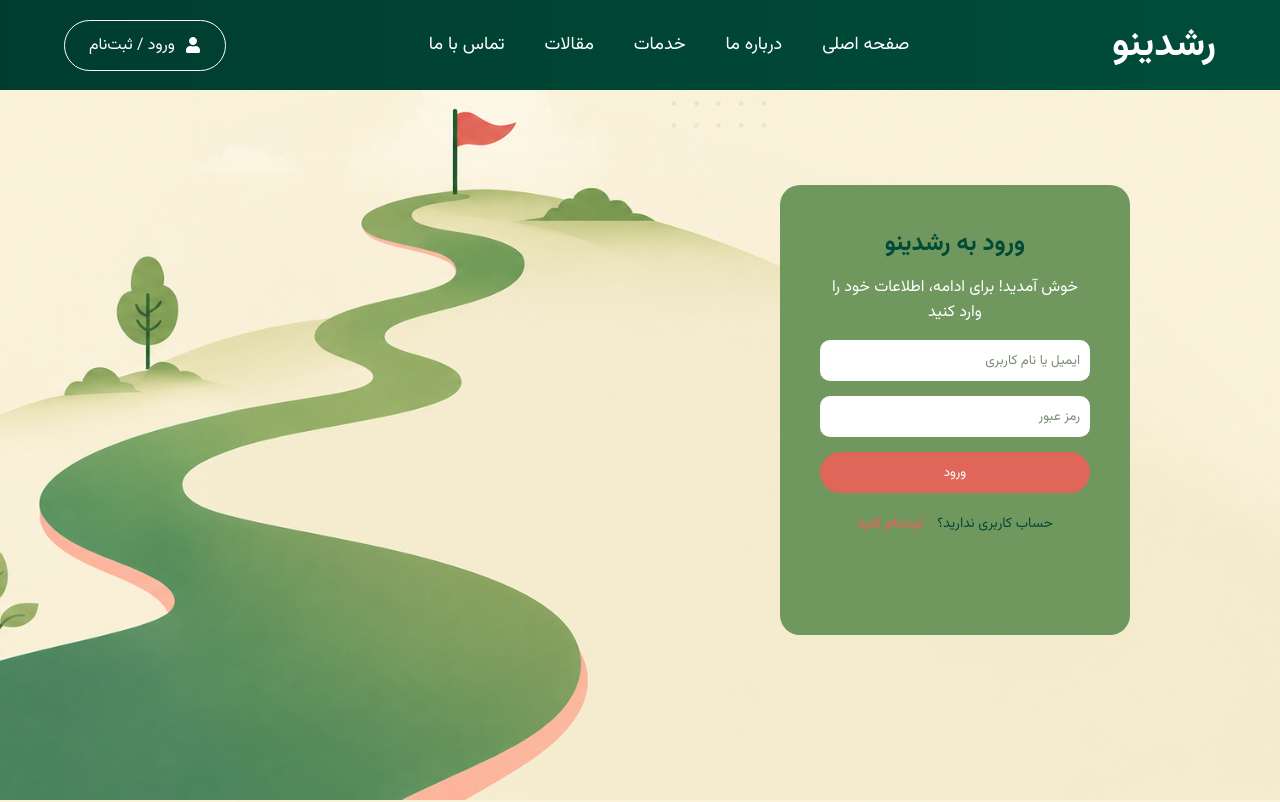
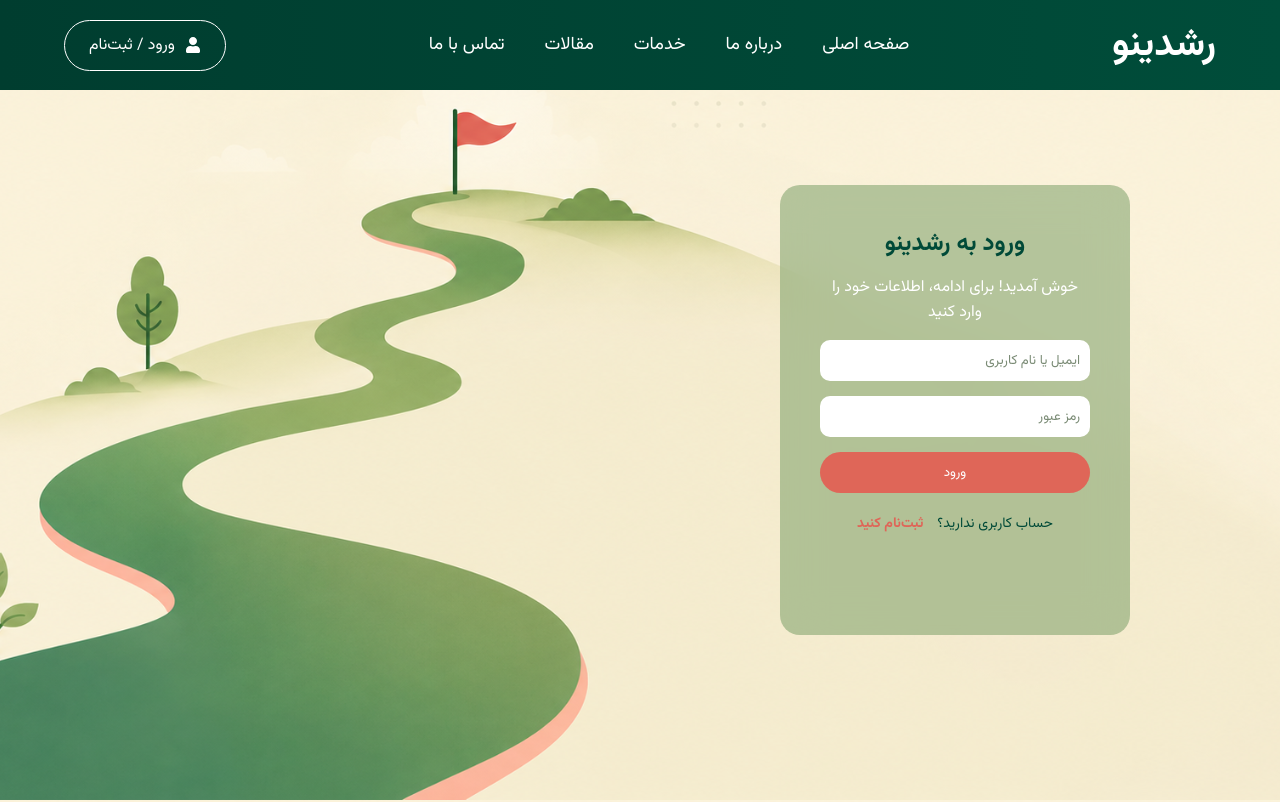
Before and after one commit to setayeshbaghaee/Roshdino-Frontend, a React (Vite) app in the folder roshdino-front/: page /login in a window 1280 px wide. Shown: the top 802 px of the page. Built offline with nearby package versions, Linux system fonts and the light colour scheme.

Commit message:
changing style and login errors

```diff
--- a/roshdino-front/package.json
+++ b/roshdino-front/package.json
@@ -10,7 +10,7 @@
     "preview": "vite preview"
   },
   "dependencies": {
-    "axios": "^1.16.1",
+    "axios": "^1.17.0",
     "react": "^19.2.6",
     "react-dom": "^19.2.6",
     "react-icons": "^5.6.0",
--- a/roshdino-front/src/pages/Login.jsx
+++ b/roshdino-front/src/pages/Login.jsx
@@ -23,17 +23,11 @@ function Login() {
       return;
     }
 
-    const emailPattern = /^[^\s@]+@[^\s@]+\.[^\s@]+$/;
-
-    if (!emailPattern.test(identifier)) {
-      setError("لطفاً یک ایمیل معتبر وارد کنید (مثال: example@mail.com)");
-      return;
-    }
-
     if (password.length < 6) {
       setError("رمز عبور باید حداقل ۶ کاراکتر باشد.");
       return;
     }
+
 
     try {
       const response = await fetch("http://127.0.0.1:8000/api/accounts/login/", {
--- a/roshdino-front/src/styles/Auth.css
+++ b/roshdino-front/src/styles/Auth.css
@@ -20,7 +20,8 @@
 }
 
 .auth-card {
-  background-color: #70985E;
+  background-color: rgba(112, 152, 94, 0.5);
+  backdrop-filter: blur(20px);
   min-height: 450px;
   padding: 40px;
   margin-right: 150px;
```
Also changed, not shown: 1 other file (tests, documents, lock files or other folders).
